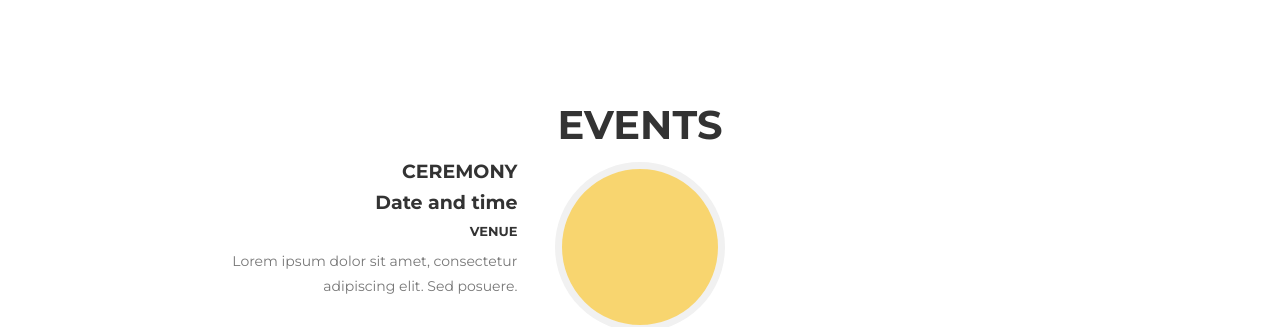
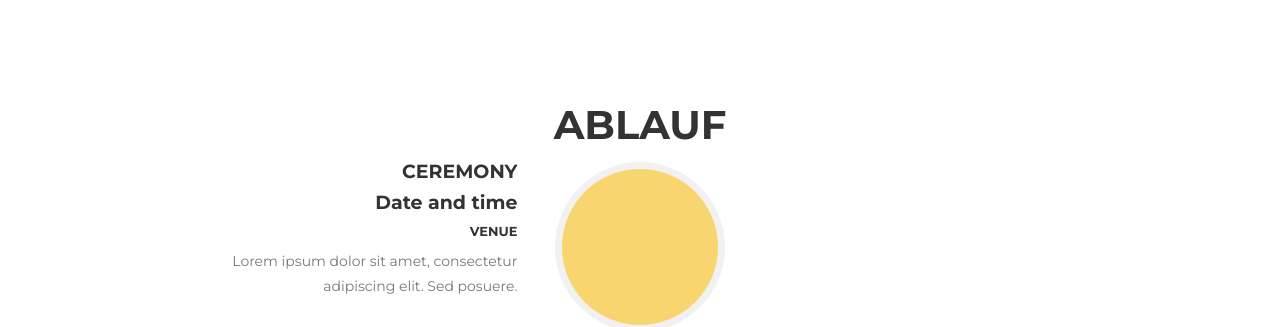
Before and after one commit to nlz-crtl/LN, a Jekyll site: the page built from index.html, in a window 1280 px wide and 900 px high, scrolled down 655 px. Shown: the part 160-487 px from the top of the window. Built offline with Jekyll 4.4.1, drawn with Linux system fonts in a browser that asks for light colours; some web fonts are replaced.

Commit message:
Update events.html

```diff
--- a/_includes/en_data/events.html
+++ b/_includes/en_data/events.html
@@ -3,7 +3,7 @@
     <div class="container">
         <div class="row">
             <div class="col-lg-12 text-center">
-                <h2 class="section-heading">Events</h2>
+                <h2 class="section-heading">Ablauf</h2>
             </div>
         </div>
         <div class="row">
```
